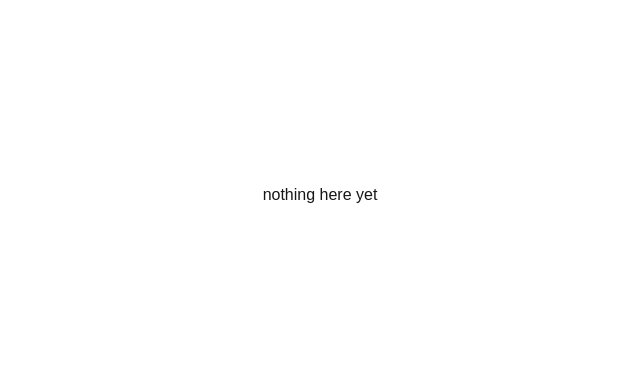
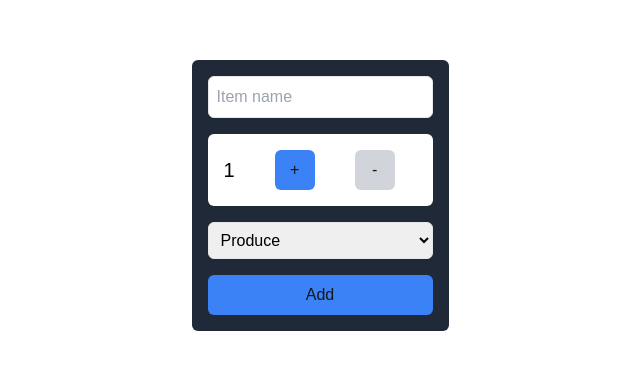
Before and after one commit to michaelle7/cprg306-assignments, a Next.js app: page /week-5 in a window 1280 px wide. Shown: the part 205-574 px from the top of the page, without its empty margins (320-960 px from the left). Built offline with nearby package versions, Linux system fonts and the light colour scheme.

Commit message:
did week5

```diff
--- a/app/page.js
+++ b/app/page.js
@@ -12,6 +12,17 @@ export default function Home() {
       </p>
       <p><Link href="/week-3" className="underline hover:text-green-300">Week 3 Assignment</Link></p>
       <p><Link href="/week-4" className="underline hover:text-green-300">Week 4 Assignment</Link></p>
+      <p><Link href="/week-5" className="underline hover:text-green-300">Week 5 Assignment</Link></p>
+      <p><Link href="/week-6" className="underline hover:text-green-300">Week 6 Assignment</Link></p>
+      <p><Link href="/week-7" className="underline hover:text-green-300">Week 7 Assignment</Link></p>
+      <p><Link href="/week-8" className="underline hover:text-green-300">Week 8 Assignment</Link></p>
+      <p><Link href="/week-9" className="underline hover:text-green-300">Week 9 Assignment</Link></p>
+      <p><Link href="/week-10" className="underline hover:text-green-300">Week 10 Assignment</Link></p>
+      <p><Link href="/week-11" className="underline hover:text-green-300">Week 11 Assignment</Link></p>
+      <p><Link href="/week-12" className="underline hover:text-green-300">Week 12 Assignment</Link></p>
+      <p><Link href="/week-13" className="underline hover:text-green-300">Week 13 Assignment</Link></p>
+      <p><Link href="/week-14" className="underline hover:text-green-300">Week 14 Assignment</Link></p>
+      <p><Link href="/week-15" className="underline hover:text-green-300">Week 15 Assignment</Link></p>
     </main>
   );
 }
--- /dev/null
+++ b/app/week-5/new-item.js
@@ -0,0 +1,71 @@
+// week-5/new-item.js
+"use client";
+import { useState } from 'react';
+
+export default function NewItem () {
+    const [name, setName] = useState("");
+    const [category, setCategory] = useState("Produce");
+    const [quantity, setQuantity] = useState(1)
+    const increment = () => setQuantity(prev => Math.min(prev + 1, 20)); //got help from ai with prev => math.min and math.max
+    const decrement = () => setQuantity(prev => Math.max(prev - 1, 1));
+    const handleSubmit = (e) => {
+        e.preventDefault();
+        const item = {name, quantity, category};
+        console.log(item);
+        alert(`Item: ${name}, Quantity: ${quantity}, Category: ${category}`);
+        setName("");
+        setQuantity(1);
+        setCategory("Produce");
+    }
+
+    return(
+        <main className="flex flex-col items-center justify-center min-h-screen">
+            <form onSubmit={handleSubmit} className='space-y-4 bg-gray-800 p-4 rounded-md'>
+                <input
+                    type="text"
+                    value={name}
+                    onChange={(e) => setName(e.target.value)}
+                    required
+                    placeholder="Item name"
+                    className="p-2 border rounded-md w-full text-black"
+                />
+
+                <div className='flex items-center space-x-10 bg-white p-4 rounded-md'>
+                    <p className='text-xl text-black'>{quantity}</p>
+                    <button
+                    onClick={increment}
+                    disabled={quantity === 20}
+                    className={`p-2 w-10 rounded-md ${quantity === 20 ? 'bg-gray-300' : 'bg-blue-500 hover:bg-blue-700'}`}>
+                    +
+                    </button>
+                    <button
+                    onClick={decrement}
+                    disabled={quantity === 1}
+                    className={`p-2 w-10 rounded-md ${quantity === 1 ? 'bg-gray-300' : 'bg-blue-500 hover:bg-blue-700'}`}>
+                    -
+                    </button>
+                </div>
+
+                <select value={category} onChange={(e) => setCategory(e.target.value)} className="p-2 border rounded-md w-full text-black">
+                    <option value="produce">Produce</option>
+                    <option value="dairy">Dairy</option>
+                    <option value="bakery">Bakery</option>
+                    <option value="meat">Meat</option>
+                    <option value="frozen">Frozen Foods</option>
+                    <option value="canned">Canned Goods</option>
+                    <option value="dry">Dry Goods</option>
+                    <option value="beverages">Beverages</option>
+                    <option value="snacks">Snacks</option>
+                    <option value="household">Household</option>
+                    <option value="other">Other</option>
+                </select>
+
+                <button
+                    type="submit"
+                    className="bg-blue-500 hover:bg-blue-700 p-2 rounded-md w-full">
+                    Add
+                </button>
+            </form>
+        </main>
+    )
+}
--- a/app/week-5/page.js
+++ b/app/week-5/page.js
@@ -1,7 +1,11 @@
+// week-5/page.js
+
+import NewItem from './new-item';
+
 export default function Week5Page() {
-    return (
-      <div className="flex items-center justify-center min-h-screen">
-        <h1 className="text-center">nothing here yet</h1>
-      </div>
-    );
+  return (
+    <div>
+      <NewItem />
+    </div>
+  );
 }
```
